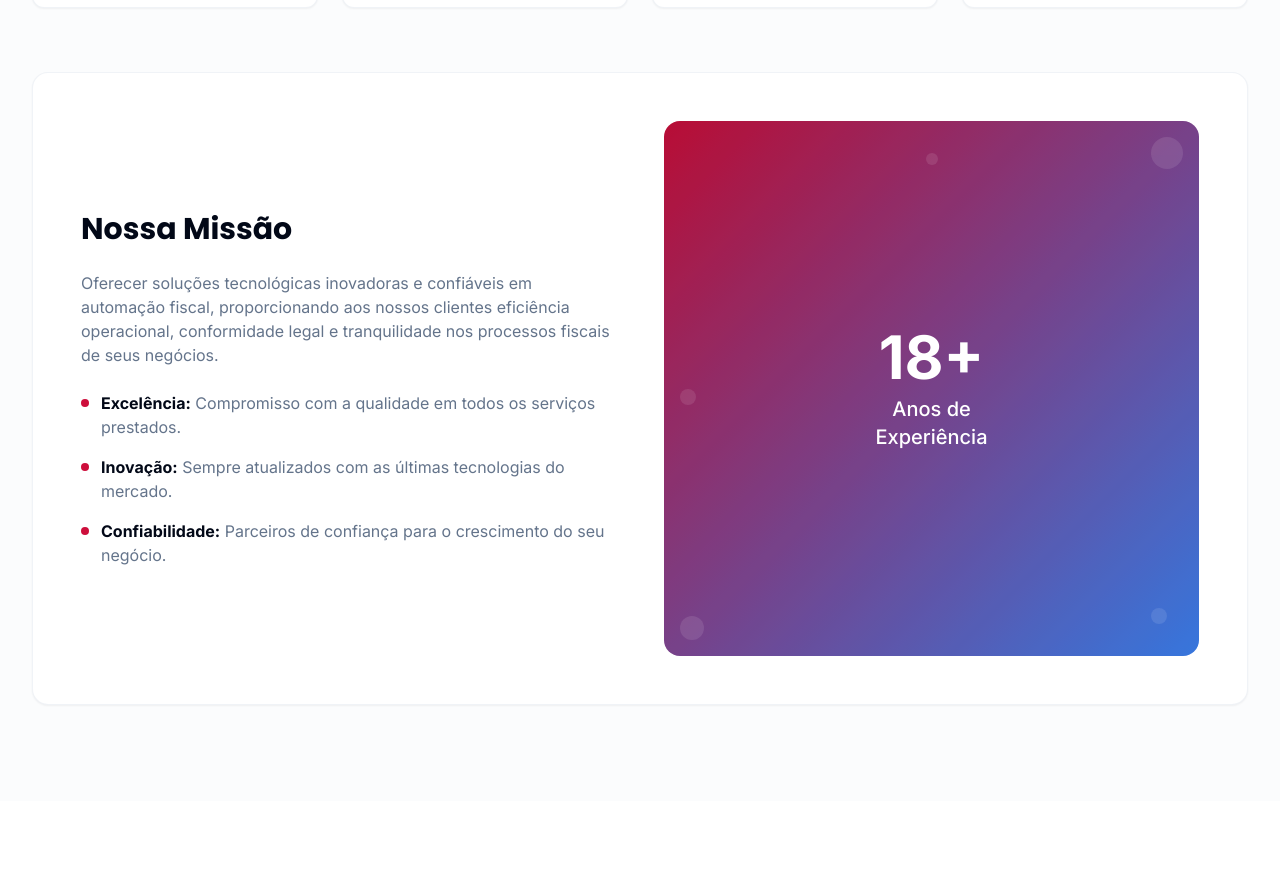
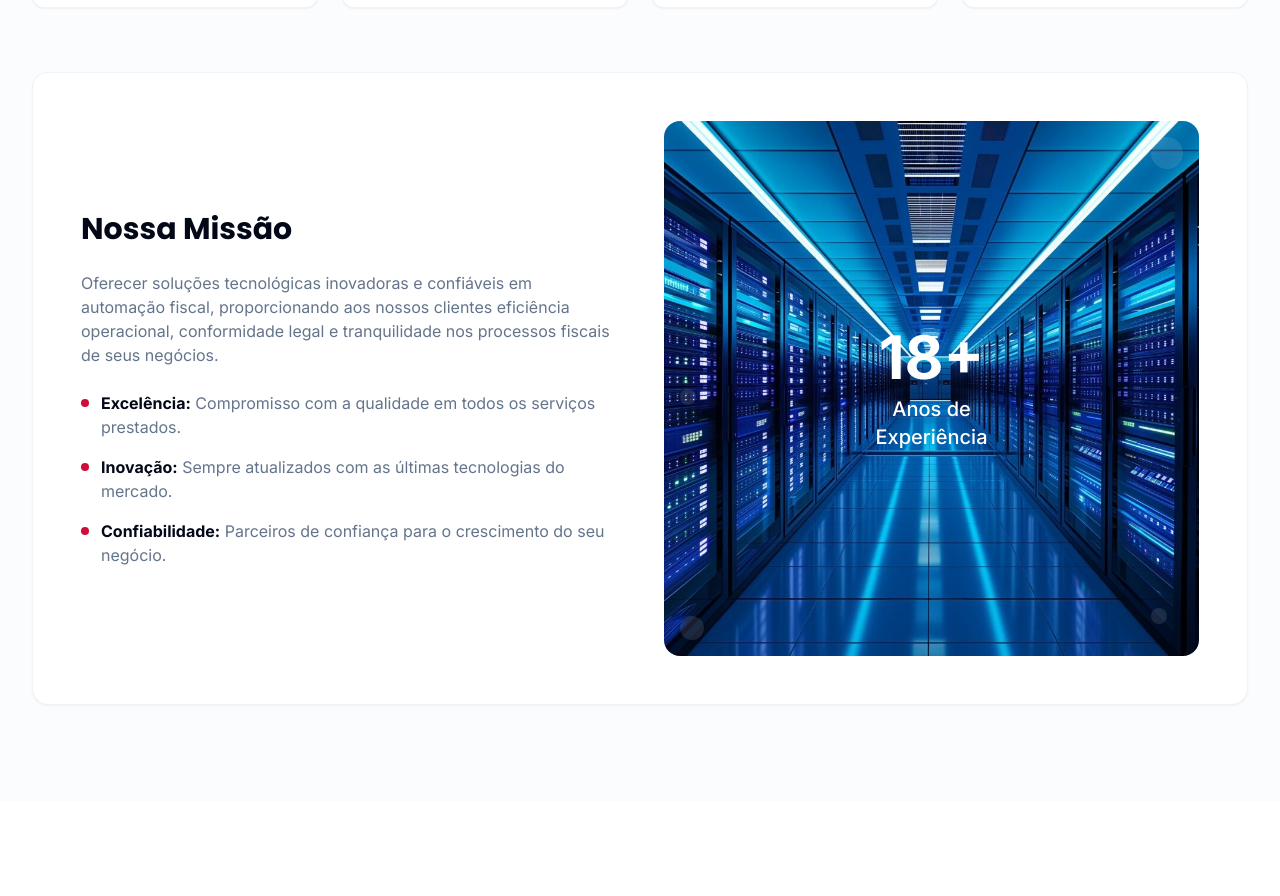
Before and after one commit to DevZipMateus/jk-fiscal-digital-hub, a React (Vite) app: page / in a window 1280 px wide. Shown: the part 1370-2266 px from the top of the page. Built offline with nearby package versions, Linux system fonts and the light colour scheme.

Commit message:
Adicionar imagem ao quadro da missão
Adicionei a imagem fornecida como background do quadro à direita na seção "Nossa Missão", atualizando o componente `src/components/About.tsx`.

```diff
--- a/src/components/About.tsx
+++ b/src/components/About.tsx
@@ -1,4 +1,3 @@
-
 import React from 'react';
 import { Shield, Award, Users, Zap } from 'lucide-react';
 import { Card } from '@/components/ui/card';
@@ -93,8 +92,16 @@ const About = () => {
               </div>
             </div>
             <div className="relative order-1 lg:order-2">
-              <div className="aspect-square w-full max-w-sm mx-auto lg:max-w-none bg-hero-gradient rounded-2xl flex items-center justify-center relative overflow-hidden">
-                <div className="absolute inset-0 bg-black/10"></div>
+              <div
+                className="aspect-square w-full max-w-sm mx-auto lg:max-w-none rounded-2xl flex items-center justify-center relative overflow-hidden"
+                style={{
+                  backgroundImage: `url('/lovable-uploads/54abaaa8-51b8-4908-90d2-c9fc89292986.png')`,
+                  backgroundSize: 'cover',
+                  backgroundPosition: 'center',
+                  backgroundRepeat: 'no-repeat'
+                }}
+              >
+                <div className="absolute inset-0 bg-gradient-overlay"></div>
                 <div className="text-center text-white z-10 px-4 py-8">
                   <div className="text-4xl sm:text-5xl md:text-6xl lg:text-5xl xl:text-6xl font-bold mb-2">18+</div>
                   <div className="text-base sm:text-lg md:text-xl lg:text-lg xl:text-xl font-medium">Anos de</div>
```
Also changed, not shown: public/lovable-uploads/54abaaa8-51b8-4908-90d2-c9fc89292986.png (added).
